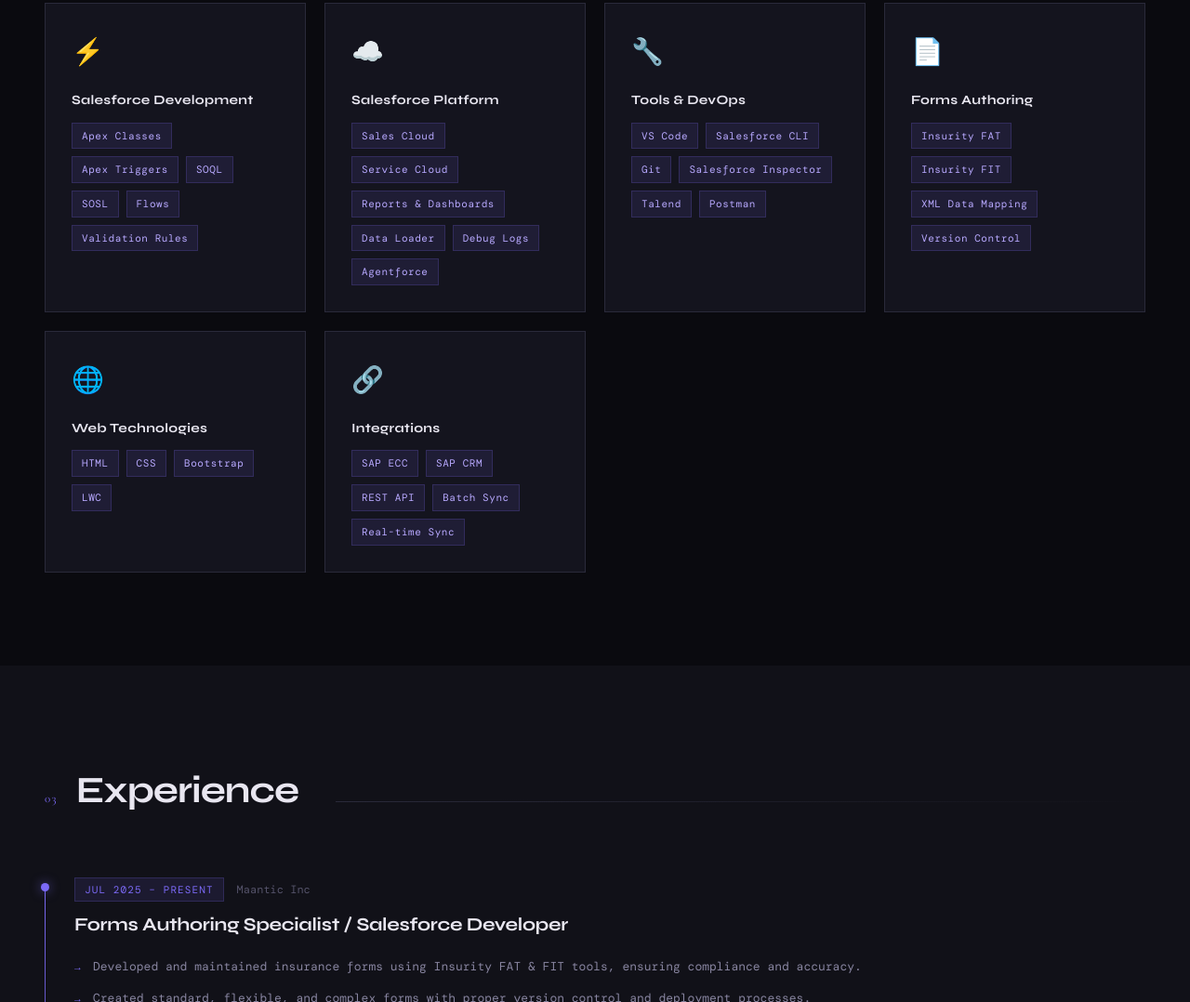
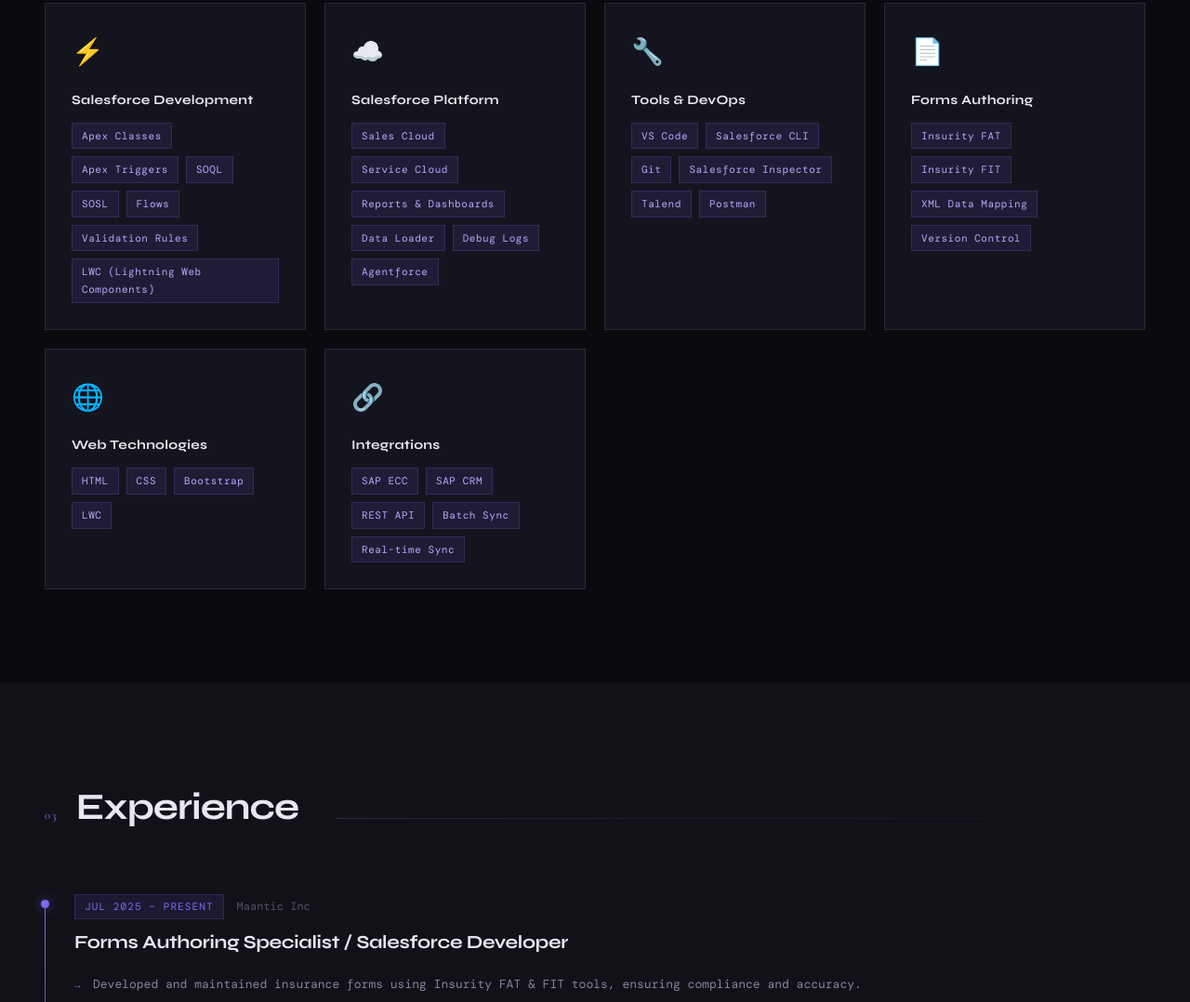
Before and after one commit to jasmeenhalli/jasmeenhalli.github.io, a plain HTML site: page index.html in a window 1280 px wide. Shown: the part 1750-2828 px from the top of the page at 93% size. Drawn offline with nearby package versions, Linux system fonts and the light colour scheme; a web font is replaced by a local one.

Commit message:
Update index.html

```diff
--- a/index.html
+++ b/index.html
@@ -552,6 +552,7 @@
         <span class="skill-tag">SOSL</span>
         <span class="skill-tag">Flows</span>
         <span class="skill-tag">Validation Rules</span>
+         <span class="skill-tag">LWC (Lightning Web Components)</span>
       </div>
     </div>
     <div class="skill-card reveal">
```
